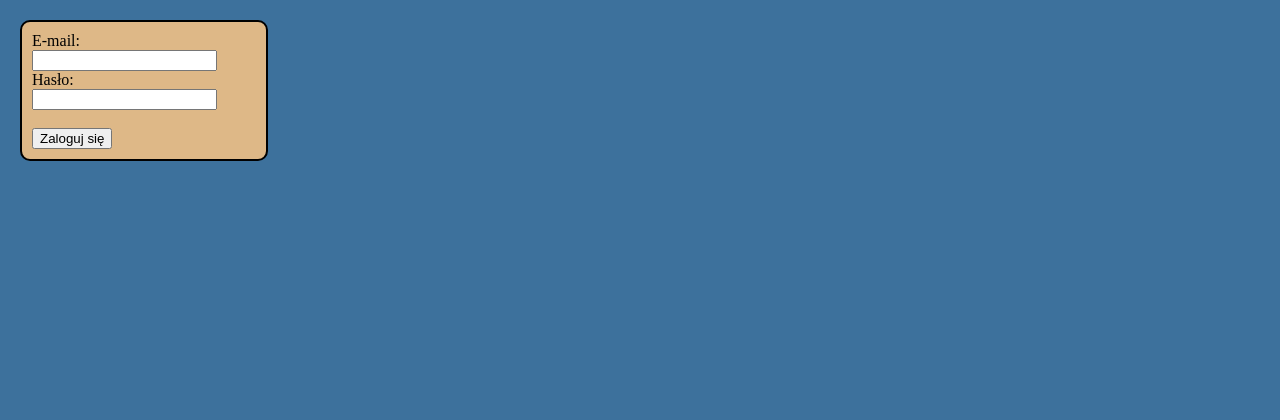
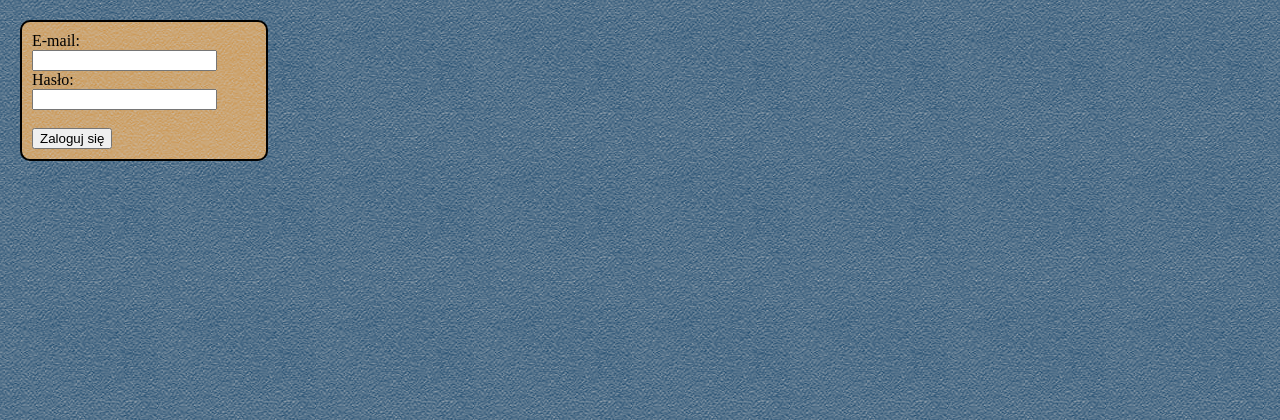
Before and after one commit to aleksanderLisiecki/php_HelloWorld, a PHP site: page / in a window 1280 px wide. Shown: the top 420 px of the page. Run offline with PHP 8.4, Linux system fonts and the light colour scheme; some libraries are stand-ins or nearby versions.

Commit message:
koniec pracy na dziś

```diff
--- a/inventory-panel.php
+++ b/inventory-panel.php
@@ -22,7 +22,7 @@
 <div class="div-login">
 <?php
 
-	echo "<p>Login as: ".$_SESSION['mail'].' [<a href="logout.php">Sign out</a>]</p>';
+	echo "<p>Login as: ".$_SESSION['mail'].' [<a href="logout.php" title="Wyloguj się">Sign out</a>]</p>';
 
 ?>
 </div>
--- a/style.css
+++ b/style.css
@@ -1,11 +1,13 @@
 body{
-    background-color: rgb(61, 113, 156);
+    background-color: rgb(11, 61, 102);
+    background-image: url("img/tlo.png");
     margin: 20px;
 }
 
 .div-login{
     position: absolute;
-    background-color: burlywood;
+    background-color: rgb(207, 144, 62);
+    background-image: url("img/tlo.png");
     border-style: solid;
     border-width: 2px;
     border-radius: 10px;
```
Also changed, not shown: img/tlo.png (added), img/tlo2.png (added).
